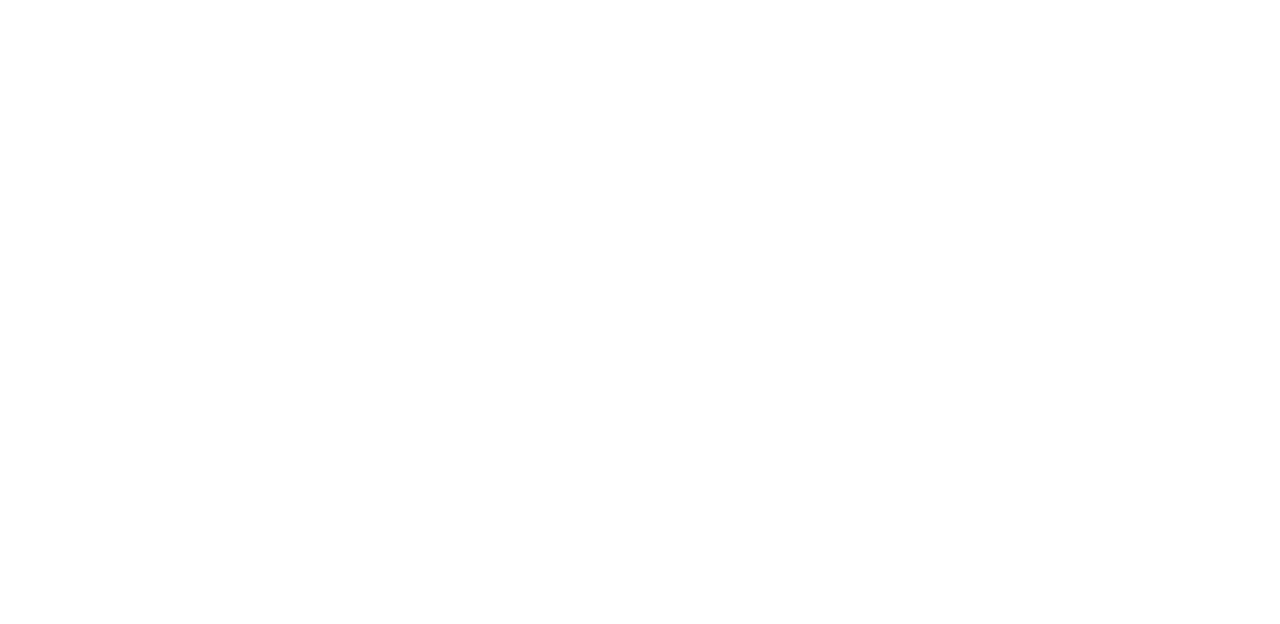
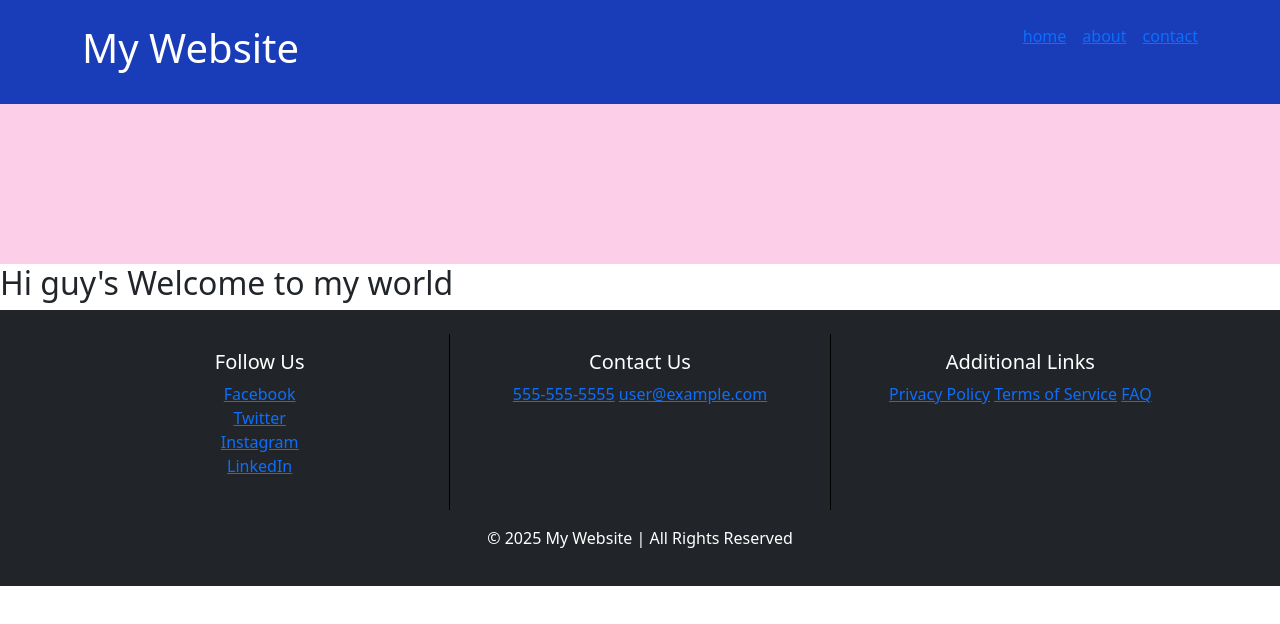
Before and after one commit to manojpatel77/bootstrap_tailwindcss, a plain HTML site: page index.html in a window 1280 px wide. Drawn offline with nearby package versions, Linux system fonts and the light colour scheme.

Commit message:
bootstrap

```diff
--- a/index.html
+++ b/index.html
@@ -1,9 +1,94 @@
 <!DOCTYPE html>
-<html lang="en">
+<html>
   <head>
-    <meta charset="UTF-8" />
+    <!-- import the CDN for bootstrap-->
+    <link
+      href="https://cdn.jsdelivr.net/npm/bootstrap@5.3.3/dist/css/bootstrap.min.css"
+      rel="stylesheet"
+    />
+    <!-- import the CDN for tailwind-->
+    <script src="https://unpkg.com/@tailwindcss/browser@4"></script>
+    <meta charset="utf-8" />
     <meta name="viewport" content="width=device-width, initial-scale=1.0" />
-    <title>Document</title>
+    <title>Bootstrap & Tailwind CSS</title>
+
+    <style>
+      html,
+      body {
+        height: 100%;
+      }
+      .wrapper {
+        min-height: 100vh;
+        display: flex;
+        flex-direction: column;
+
+      }
+      .content {
+        flex: 1;
+      }
+    </style>
   </head>
-  <body></body>
+  <body class="bg-gray-100 text-grey-100">
+
+
+
+
+     <!-- Navigation bar-->
+
+     <nav class="bg-blue-800 text-white p-4">
+     <div class="container mx-auto flex justify-between">
+       <h1 class="text-2xl font-bold">My Website</h1>
+       <!-- space along x-axis times 4 for the children elements (li)-->
+       <ul class="flex space-x-4">
+                <li><a href="#" class="hover:underline">home</a></li>
+                <li><a href="#" class="hover:underline">about</a></li>
+                <li><a href="#" class="hover:underline">contact</a></li>
+
+            </ul>
+
+        </div>
+    </nav>
+
+    <section Class="text-center py-20 bg-pink-200"></section>
+        <h2>Hi guy's Welcome to my world</h2>
+    </section>
+
+
+
+    <!--Footer section made with Bootstrap-->
+    <footer class="bg-dark text-white text-center pt-4 pb-1">
+      <div class="container">
+        <div class="row">
+          <!--Socials Section-->
+          <div class="col py-3">
+            <h5>Follow Us</h5>
+            <ul class="list-unstyled">
+              <li><a href="#">Facebook</a></li>
+              <li><a href="#">Twitter</a></li>
+              <li><a href="#">Instagram</a></li>
+              <li><a href="#">LinkedIn</a></li>
+            </ul>
+          </div>
+          <!-- Contact Us Section-->
+          <div class="col border-start border-black py-3">
+            <h5>Contact Us</h5>
+            <p>
+              <a href="tel:+15555555555">555-555-5555</a>
+              <a href="mailto:user@example.com">user@example.com</a>
+            </p>
+          </div>
+          <!-- Additional Links Section-->
+          <div class="col border-start border-black py-3">
+            <h5>Additional Links</h5>
+            <p>
+              <a href="#">Privacy Policy</a>
+              <a href="#">Terms of Service</a>
+              <a href="#">FAQ</a>
+            </p>
+          </div>
+          <p class="py-3">&copy; 2025 My Website | All Rights Reserved</p>
+        </div>
+      </div>
+    </footer>
+  </body>
 </html>
```
